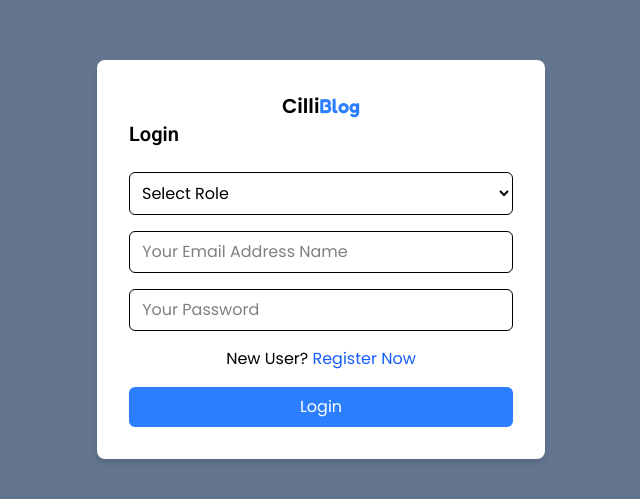
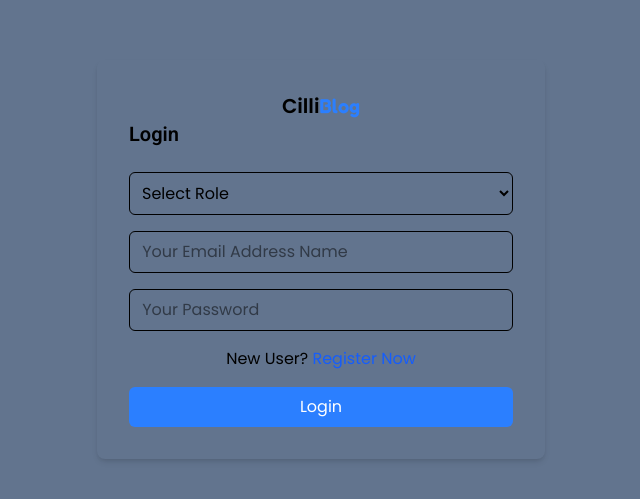
Before and after one commit to Mathpatibaswaraj1993/blog-app, a React (Vite) app in the folder frontend/: page /login in a window 1280 px wide. Shown: the part 141-640 px from the top of the page, without its empty margins (319-959 px from the left). Built offline with nearby package versions, Linux system fonts and the light colour scheme; no server answers.

Commit message:
change color-2

```diff
--- a/frontend/src/pages/Login.jsx
+++ b/frontend/src/pages/Login.jsx
@@ -55,7 +55,7 @@ function Login() {
 
   return (
     <div className="min-h-screen flex items-center justify-center bg-slate-500">
-      <div className="w-full max-w-md bg-white shadow-md rounded-lg p-8">
+      <div className="w-full max-w-md bg-orange shadow-md rounded-lg p-8">
         <form onSubmit={handleRegister}>
           <div className="font-semibold text-xl items-center text-center">
             Cilli<span className="text-blue-500">Blog</span>
```
